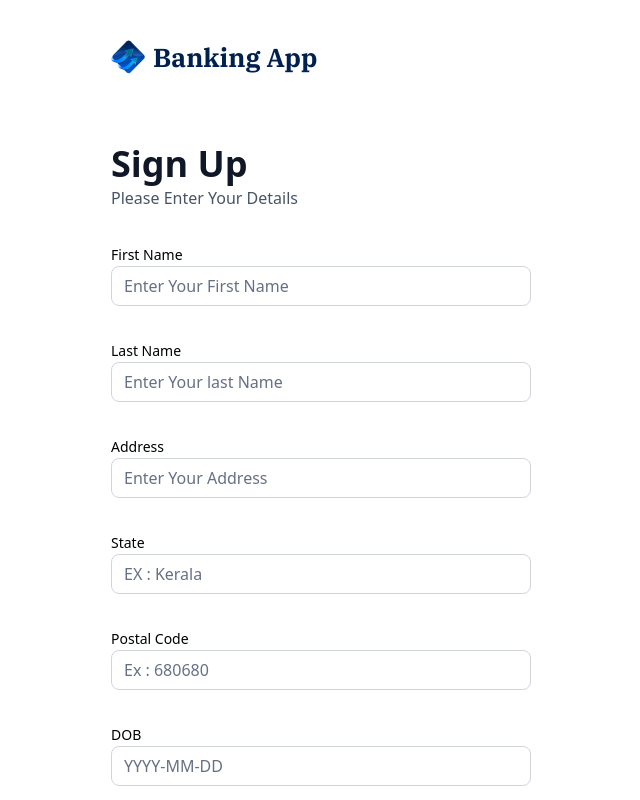
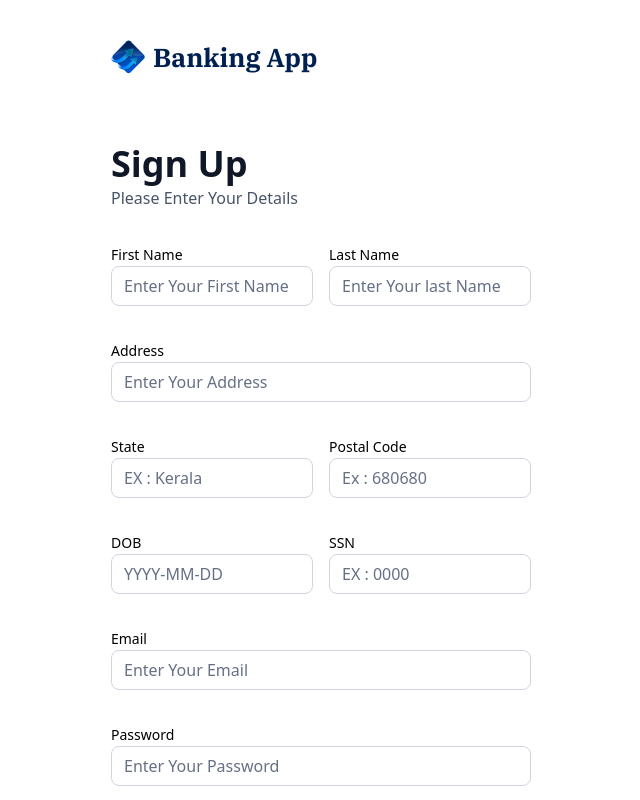
Before and after one commit to salman9633/NEXT-banking-app, a Next.js app: page /sign-up in a window 1280 px wide. Shown: the top 800 px of the page, without its empty margins (319-959 px from the left). Built offline with nearby package versions, Linux system fonts and the light colour scheme.

Commit message:
intenting sugnup ui

```diff
--- a/components/AuthForm.tsx
+++ b/components/AuthForm.tsx
@@ -73,20 +73,27 @@
                                 <form onSubmit={form.handleSubmit(onSubmit)} className="space-y-8">
                                     {
                                         type === "sign-up" && (<>
+                                            <div className="flex gap-4">
+
                                                 <CustomInput
                                                     control={form.control} label={'First Name'} name="firstName" placeholder={'Enter Your First Name'} />
                                                 <CustomInput
                                                     control={form.control} label={'Last Name'} name="latsName" placeholder={'Enter Your last Name'} />
+                                            </div>
                                             <CustomInput
                                                 control={form.control} label={'Address'} name="address" placeholder={'Enter Your Address'} />
+                                            <div className="flex gap-4">
                                                 <CustomInput
                                                     control={form.control} label={'State'} name="state" placeholder={'EX : Kerala'} />
                                                 <CustomInput
                                                     control={form.control} label={'Postal Code'} name="postalCode" placeholder={'Ex : 680680'} />
+                                            </div>
+                                            <div className="flex gap-4">
                                                 <CustomInput
                                                     control={form.control} label={'DOB'} name="dob" placeholder={'YYYY-MM-DD'} />
                                                 <CustomInput
                                                     control={form.control} label={'SSN'} name="SNN" placeholder={'EX : 0000'} />
+                                            </div>
                                         </>)
                                     }
                                     <CustomInput
```
Lines whose indentation alone changed are shown as unchanged.
